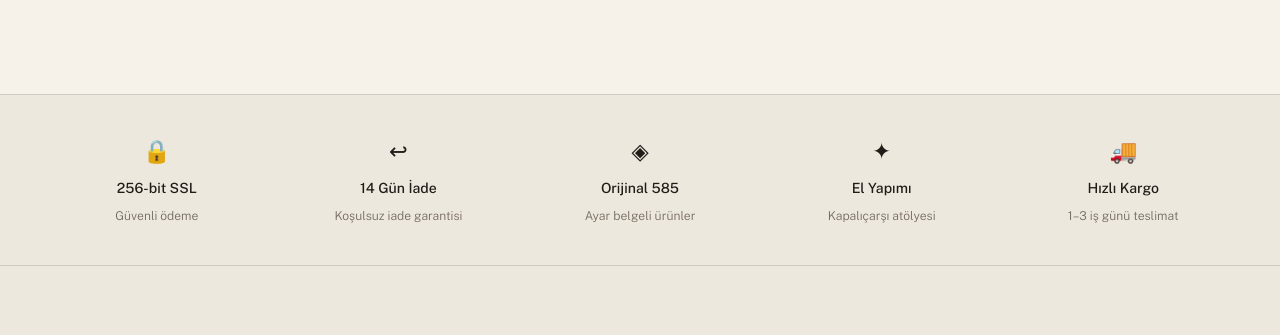
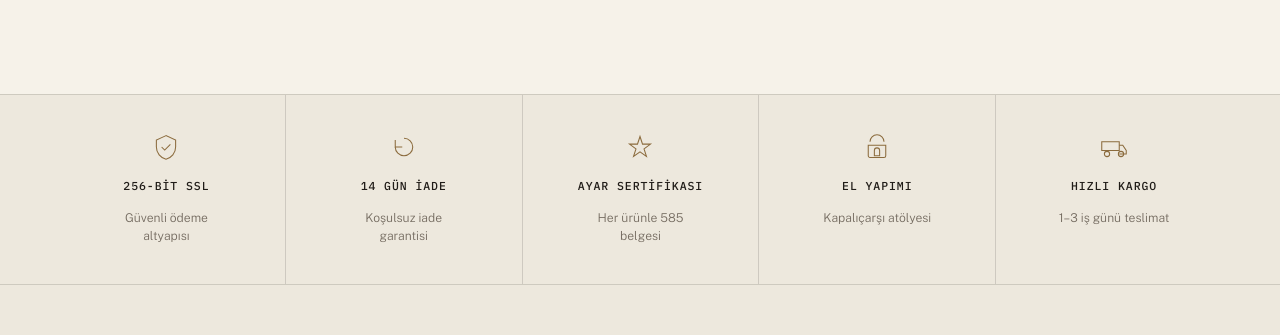
Before and after one commit to ilkoomert39-crypto/manos-istanbul-site, a Next.js app in the folder nextjs-app/: page / in a window 1280 px wide. Shown: the part 4780-5115 px from the top of the page. Built offline with nearby package versions, Linux system fonts and the light colour scheme.

Commit message:
feat: trust bar — emoji kaldırıldı, ince SVG ikonlar, IBM Mono başlık, hover efekti, border divider tasarımı

```diff
--- a/nextjs-app/app/globals.css
+++ b/nextjs-app/app/globals.css
@@ -1099,12 +1099,17 @@ header.hdr-scrolled{box-shadow:0 8px 40px -12px rgba(0,0,0,.7)}
 .tst-city{font-size:.7rem;color:var(--stone);letter-spacing:.06em;text-transform:uppercase}
 
 /* Güven rozeti */
-.trust-bar{border-top:1px solid var(--line);border-bottom:1px solid var(--line);padding:2.4rem 0}
-.trust-inner{display:grid;grid-template-columns:repeat(5,1fr);gap:1.5rem;text-align:center}
-.trust-item{display:flex;flex-direction:column;align-items:center;gap:.4rem}
-.trust-icon{font-size:1.4rem}
-.trust-label{font-weight:500;font-size:.88rem}
-.trust-sub{font-size:.76rem;color:var(--stone)}
+.trust-bar{border-top:1px solid var(--line);border-bottom:1px solid var(--line);background:var(--paper)}
+.trust-inner{display:grid;grid-template-columns:repeat(5,1fr)}
+.trust-item{display:flex;flex-direction:column;align-items:center;gap:.9rem;padding:2.4rem 1.5rem;border-left:1px solid var(--line);position:relative;transition:background .3s}
+.trust-item:first-child{border-left:none}
+.trust-item::after{content:"";position:absolute;bottom:0;left:50%;transform:translateX(-50%) scaleX(0);width:32px;height:1px;background:var(--brass);transition:transform .35s var(--ease)}
+.trust-item:hover{background:var(--card)}
+.trust-item:hover::after{transform:translateX(-50%) scaleX(1)}
+.trust-svg{width:28px;height:28px;stroke:var(--brass);flex:none;transition:transform .3s var(--ease)}
+.trust-item:hover .trust-svg{transform:translateY(-2px)}
+.trust-label{font-family:"IBM Plex Mono",monospace;font-size:.72rem;letter-spacing:.08em;text-transform:uppercase;color:var(--ink);font-weight:500}
+.trust-sub{font-size:.76rem;color:var(--stone);text-align:center;max-width:16ch;line-height:1.5}
 
 /* Instagram grid */
 .insta-section{padding-bottom:5rem}
@@ -1117,6 +1122,9 @@ header.hdr-scrolled{box-shadow:0 8px 40px -12px rgba(0,0,0,.7)}
 
 @media(max-width:1080px){
   .trust-inner{grid-template-columns:repeat(3,1fr)}
+  .trust-item{border-top:1px solid var(--line)}
+  .trust-item:nth-child(1),.trust-item:nth-child(2),.trust-item:nth-child(3){border-top:none}
+  .trust-item:nth-child(3n+1){border-left:none}
   .insta-grid{grid-template-columns:repeat(3,1fr)}
   .tst-grid{grid-template-columns:1fr}
   .sb-inner{flex-direction:column;align-items:flex-start}
@@ -1128,6 +1136,9 @@ header.hdr-scrolled{box-shadow:0 8px 40px -12px rgba(0,0,0,.7)}
   .plr-price{font-size:1rem}
   .insta-grid{grid-template-columns:repeat(2,1fr)}
   .trust-inner{grid-template-columns:repeat(2,1fr)}
+  .trust-item{border-top:1px solid var(--line)}
+  .trust-item:nth-child(odd){border-left:none}
+  .trust-item:nth-child(1),.trust-item:nth-child(2){border-top:none}
   .tst-grid{grid-template-columns:1fr}
 }
 
--- a/nextjs-app/app/page.jsx
+++ b/nextjs-app/app/page.jsx
@@ -158,19 +158,48 @@ export default function HomePage() {
       {/* GÜVEN ROZETLERI */}
       <section className="trust-bar">
         <div className="wrap trust-inner">
-          {[
-            { icon: '🔒', label: '256-bit SSL', sub: 'Güvenli ödeme' },
-            { icon: '↩', label: '14 Gün İade', sub: 'Koşulsuz iade garantisi' },
-            { icon: '◈', label: 'Orijinal 585', sub: 'Ayar belgeli ürünler' },
-            { icon: '✦', label: 'El Yapımı', sub: 'Kapalıçarşı atölyesi' },
-            { icon: '🚚', label: 'Hızlı Kargo', sub: '1–3 iş günü teslimat' },
-          ].map(t => (
-            <div key={t.label} className="trust-item">
-              <span className="trust-icon">{t.icon}</span>
-              <span className="trust-label">{t.label}</span>
-              <span className="trust-sub">{t.sub}</span>
-            </div>
-          ))}
+          <div className="trust-item">
+            <svg className="trust-svg" viewBox="0 0 32 32" fill="none" stroke="currentColor" strokeWidth="1.2">
+              <path d="M16 3L5 8v8c0 7 4.8 12.5 11 14 6.2-1.5 11-7 11-14V8L16 3z"/>
+              <path d="M11 16l3.5 3.5L21 13"/>
+            </svg>
+            <span className="trust-label">256-bit SSL</span>
+            <span className="trust-sub">Güvenli ödeme altyapısı</span>
+          </div>
+          <div className="trust-item">
+            <svg className="trust-svg" viewBox="0 0 32 32" fill="none" stroke="currentColor" strokeWidth="1.2">
+              <path d="M6 16a10 10 0 1 0 10-10"/>
+              <path d="M6 8v8h8"/>
+            </svg>
+            <span className="trust-label">14 Gün İade</span>
+            <span className="trust-sub">Koşulsuz iade garantisi</span>
+          </div>
+          <div className="trust-item">
+            <svg className="trust-svg" viewBox="0 0 32 32" fill="none" stroke="currentColor" strokeWidth="1.2">
+              <path d="M16 4l2.9 8.7H28l-7.4 5.4 2.8 8.6L16 21.6l-7.4 5.1 2.8-8.6L4 12.7h9.1z"/>
+            </svg>
+            <span className="trust-label">Ayar Sertifikası</span>
+            <span className="trust-sub">Her ürünle 585 belgesi</span>
+          </div>
+          <div className="trust-item">
+            <svg className="trust-svg" viewBox="0 0 32 32" fill="none" stroke="currentColor" strokeWidth="1.2">
+              <path d="M8 10c0-4.4 3.6-8 8-8s8 3.6 8 8"/>
+              <path d="M6 14h20v12a2 2 0 0 1-2 2H8a2 2 0 0 1-2-2V14z"/>
+              <path d="M13 20c0-1.7 1.3-3 3-3s3 1.3 3 3v6h-6v-6z"/>
+            </svg>
+            <span className="trust-label">El Yapımı</span>
+            <span className="trust-sub">Kapalıçarşı atölyesi</span>
+          </div>
+          <div className="trust-item">
+            <svg className="trust-svg" viewBox="0 0 32 32" fill="none" stroke="currentColor" strokeWidth="1.2">
+              <path d="M2 20h20V10H2z"/>
+              <path d="M22 14h4l4 6v4h-8"/>
+              <circle cx="8" cy="24" r="3"/>
+              <circle cx="24" cy="24" r="3"/>
+            </svg>
+            <span className="trust-label">Hızlı Kargo</span>
+            <span className="trust-sub">1–3 iş günü teslimat</span>
+          </div>
         </div>
       </section>
 
```
